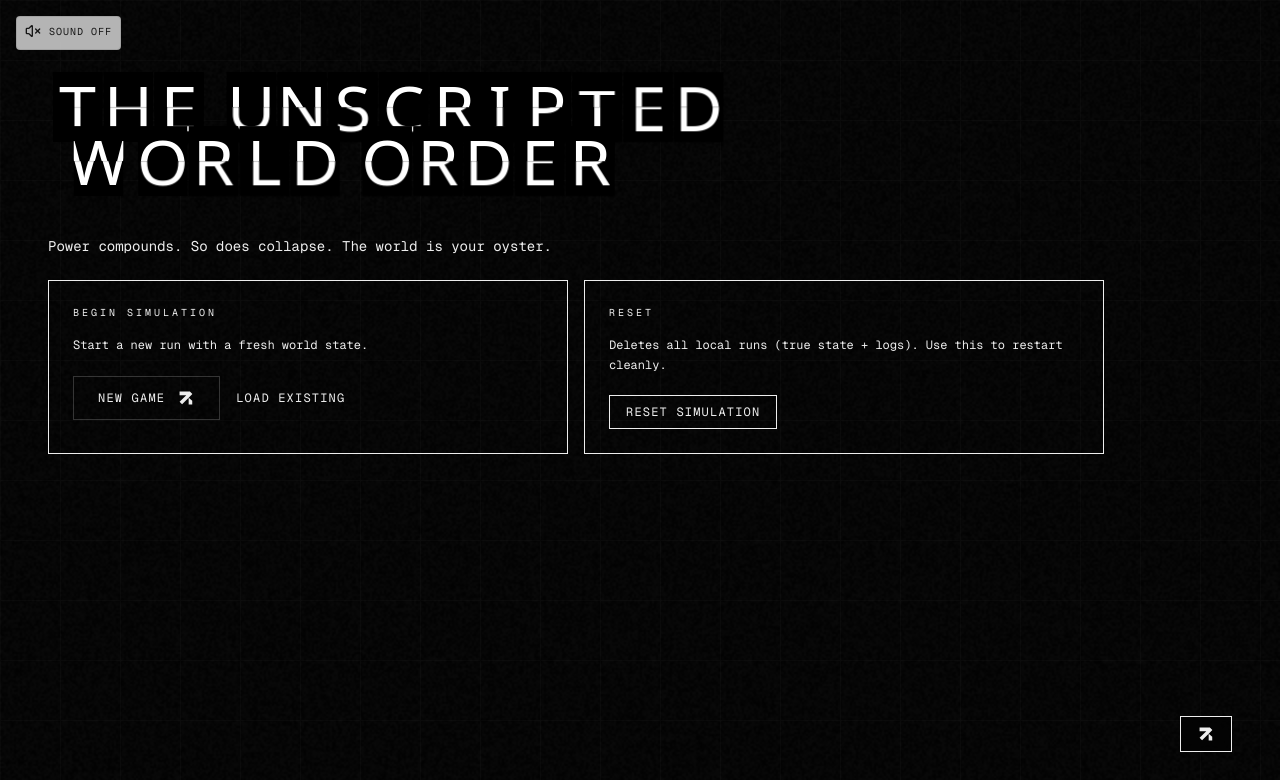
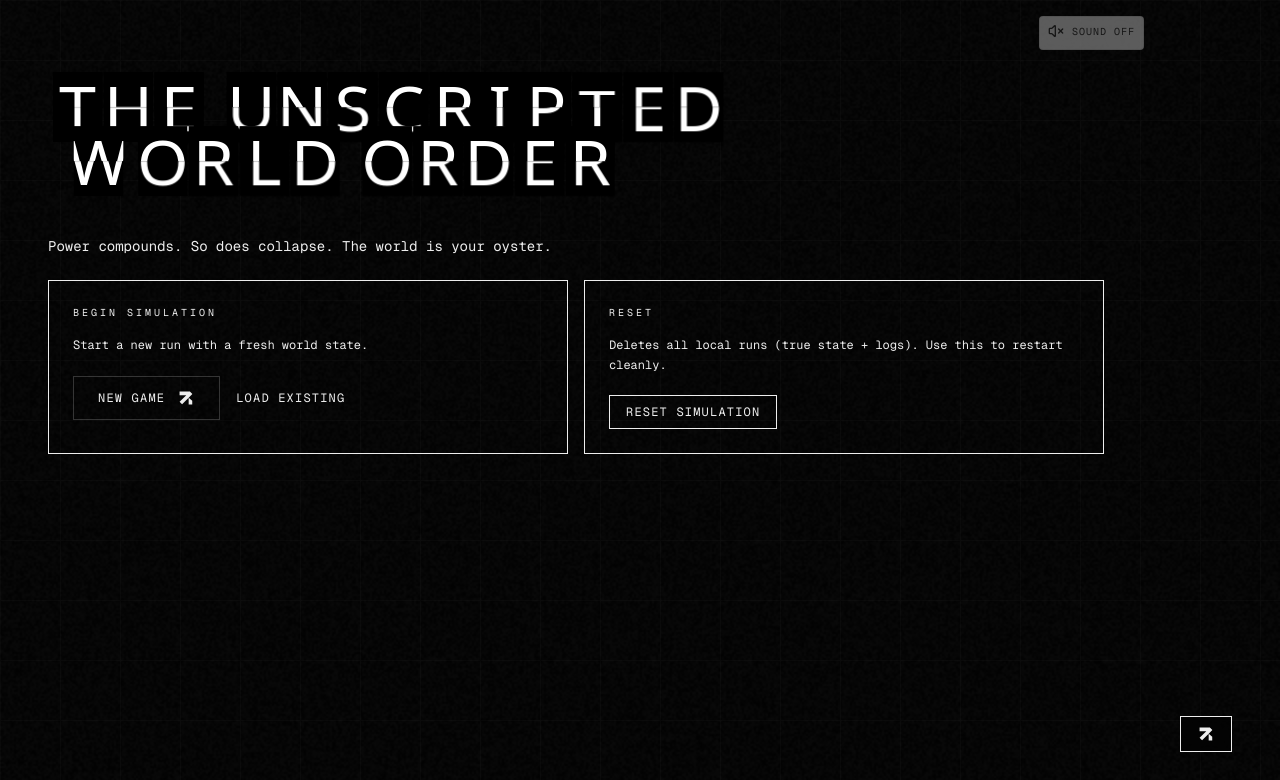
Before and after one commit to J0YY/the-world-unscripted, a Next.js app: page / in a window 1280 px wide. Shown: the top 780 px of the page. Built offline with nearby package versions, Linux system fonts and the light colour scheme.

Commit message:
Move global sound toggle to top-right
Reposition the persistent Sound On/Off toggle to sit near the AI pill and make the HUD background more translucent.

Co-authored-by: Cursor <cursoragent@cursor.com>

```diff
--- a/components/audio/GlobalAudioShell.tsx
+++ b/components/audio/GlobalAudioShell.tsx
@@ -7,8 +7,9 @@ export default function GlobalAudioShell({ children }: { children: React.ReactNo
   return (
     <SplitFlapAudioProvider>
       {children}
-      <div className="fixed top-4 left-4 z-[1000] pointer-events-auto">
-        <div className="rounded border border-[var(--ds-gray-alpha-200)] bg-[var(--ds-background-100)]/70 backdrop-blur px-2 py-1">
+      {/* Top-right HUD: keep this left of the AI pill (which sits at top-right). */}
+      <div className="fixed top-4 right-4 z-[1000] pointer-events-auto -translate-x-[120px]">
+        <div className="rounded border border-[var(--ds-gray-alpha-200)] bg-[var(--ds-background-100)]/35 backdrop-blur-md px-2 py-1">
           <SplitFlapMuteToggle className="text-[10px]" />
         </div>
       </div>
```
